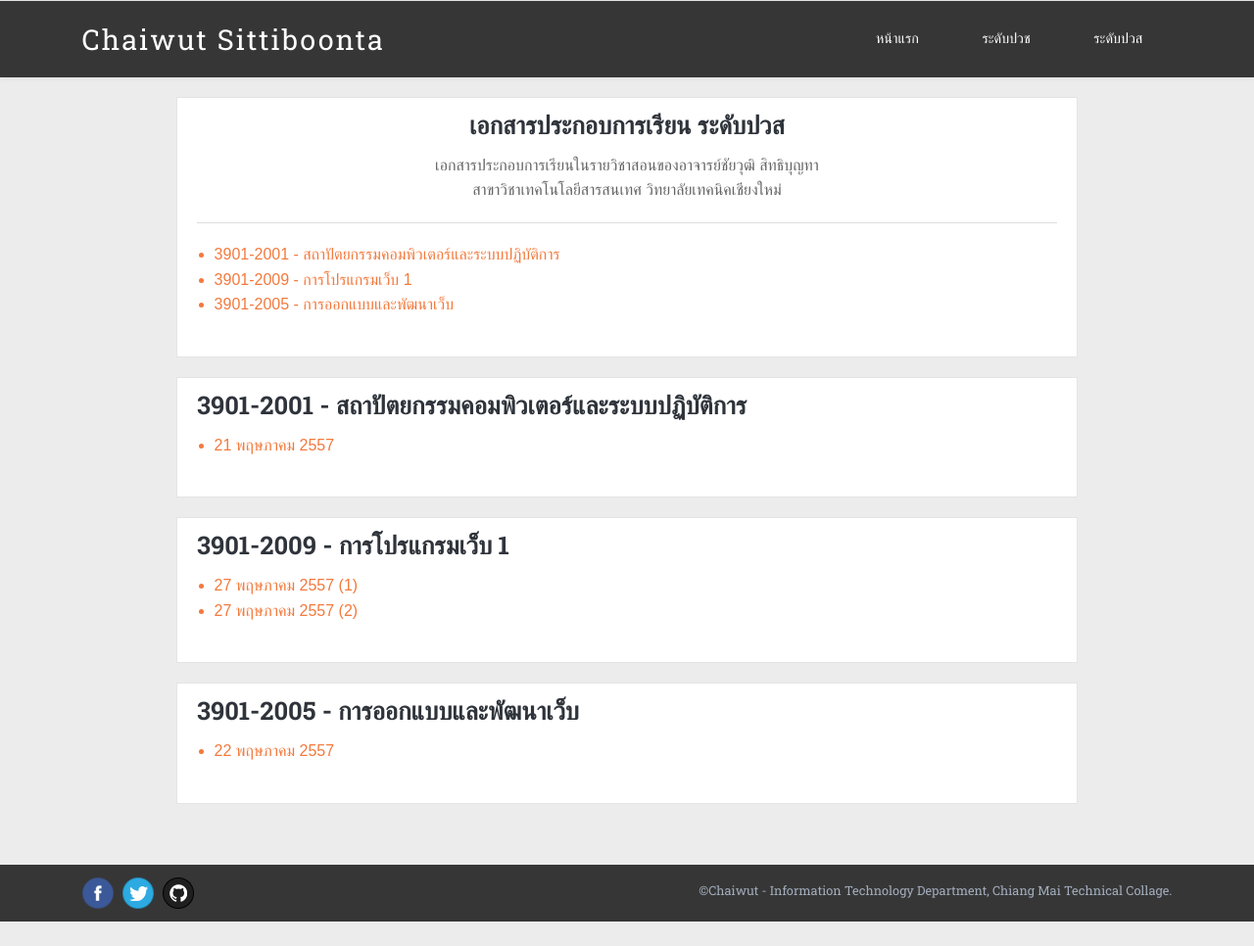
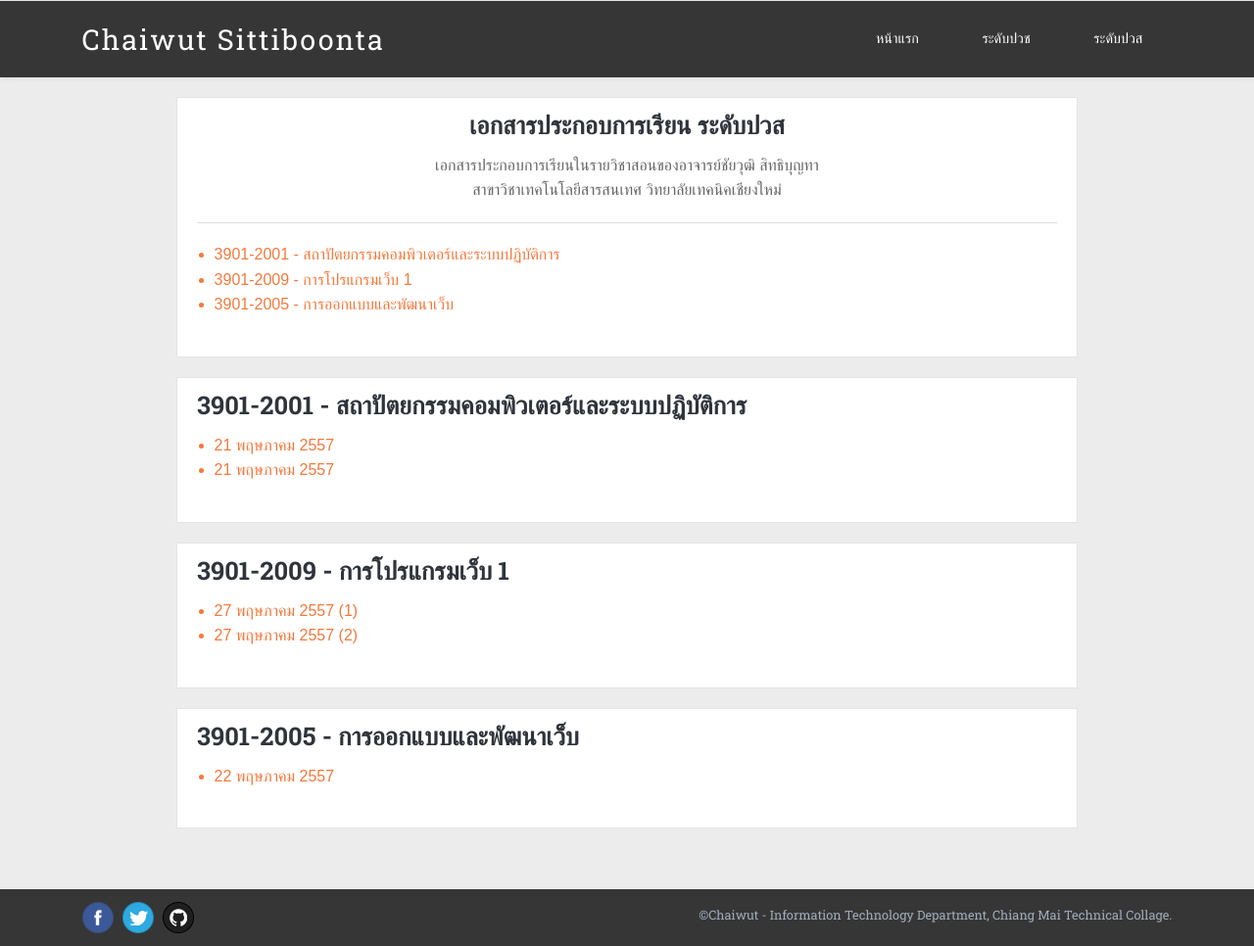
Before and after one commit to ichaiwut/ichaiwut.github.io, a Jekyll site: the page built from slides/high-diploma.html, in a window 1280 px wide. Shown: the whole page at 98% size. Built offline with Jekyll 4.4.1, drawn with Linux system fonts in a browser that asks for light colours; Markdown is read by kramdown in place of the engine named in the settings; before the commit the page ends 941 px from its top, so only the background shows below that.

Commit message:
Added slide

```diff
--- a/slides/high-diploma.html
+++ b/slides/high-diploma.html
@@ -33,6 +33,7 @@ pagename: Slide
 				<h2>3901-2001 - สถาปัตยกรรมคอมพิวเตอร์และระบบปฏิบัติการ</h2>
 				<ul>
 					<li><a href="https://www.dropbox.com/s/5a86sbpd3d8ydrc/3901-2001_21-05-14.pdf" target="_blank">21 พฤษภาคม 2557</a></li>
+					<li><a href="https://www.dropbox.com/s/caqk067p1v2fk6e/3901-2001_28-05-2014.pdf" target="_blank">21 พฤษภาคม 2557</a></li>
 				</ul>
 			</div>
 
```
